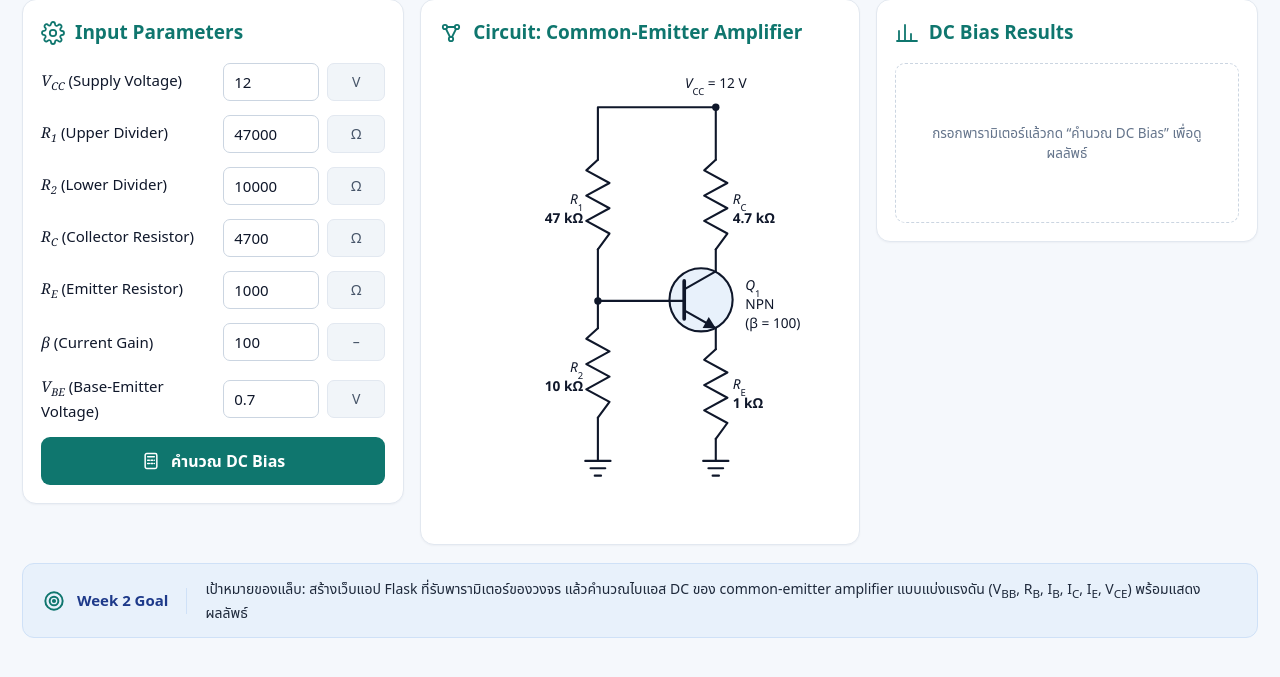
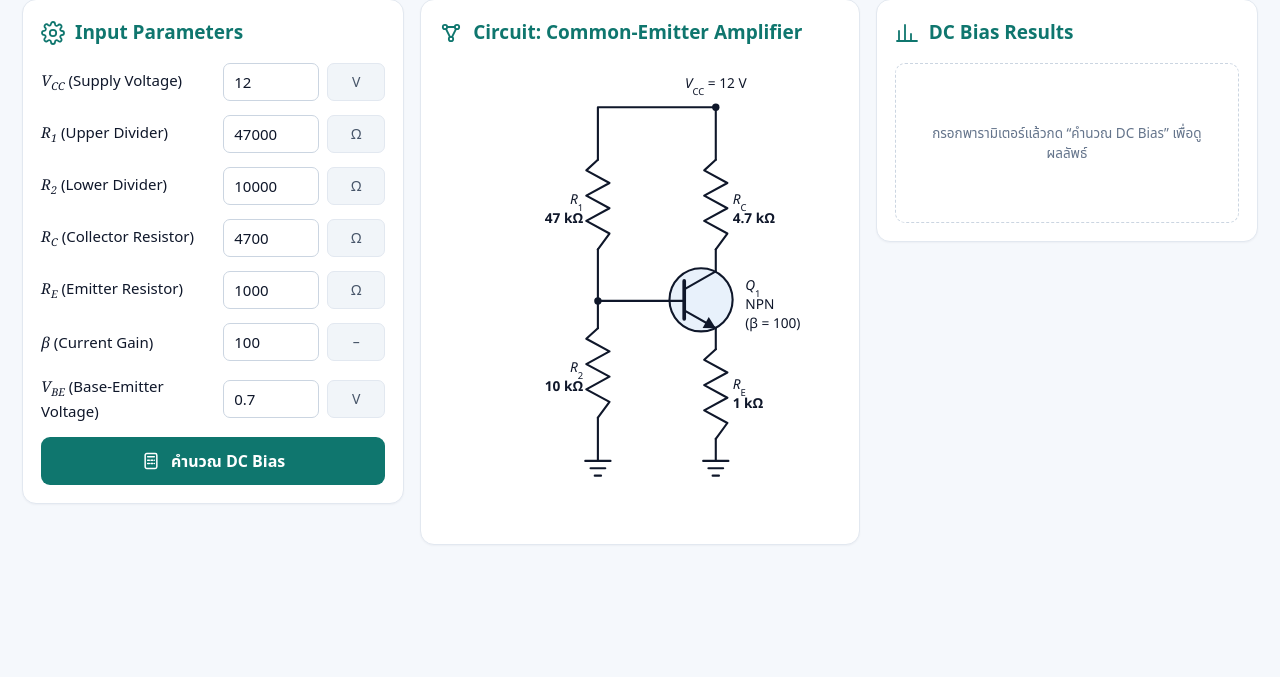
Before and after one commit to mallinipheiyrtha/Gitlab, a Flask app: page / in a window 1280 px wide. Shown: the part 105-782 px from the top of the page. Run offline with Flask 3, Linux system fonts and the light colour scheme.

Commit message:
feat(ui): remove Week 2 Goal footer bar

```diff
--- a/bjt_bias/templates/index.html
+++ b/bjt_bias/templates/index.html
@@ -232,30 +232,6 @@
         .check-box[data-state="agrees"] .state { color: var(--ok-ink); }
         .check-box[data-state="disagrees"] .state { color: var(--warn-ink); }
 
-        /* --- Goal bar --- */
-        .goal-bar {
-            display: flex;
-            align-items: center;
-            gap: 18px;
-            margin-top: 18px;
-            padding: 14px 18px;
-            background: var(--blue-soft);
-            border: 1px solid var(--blue-border);
-            border-radius: 12px;
-        }
-        .goal-label {
-            display: flex;
-            align-items: center;
-            gap: 10px;
-            padding-right: 18px;
-            border-right: 1px solid var(--blue-border);
-            color: var(--blue-ink);
-            font-weight: 700;
-            white-space: nowrap;
-        }
-        .goal-label svg { width: 26px; height: 26px; color: var(--teal); }
-        .goal-bar p { margin: 0; font-size: 14px; color: #1e293b; }
-
         /* --- Responsive --- */
         @media (max-width: 1100px) {
             .grid { grid-template-columns: 1fr; }
@@ -265,8 +241,6 @@
             .topbar { flex-wrap: wrap; }
             .topbar h1 { font-size: 24px; }
             .course-badge { margin-left: 0; max-width: none; }
-            .goal-bar { flex-direction: column; align-items: flex-start; }
-            .goal-label { border-right: none; padding-right: 0; }
         }
     </style>
 </head>
@@ -523,21 +497,6 @@
             </section>
             {% endif %}
         </main>
-
-        <footer class="goal-bar">
-            <div class="goal-label">
-                <svg viewBox="0 0 24 24" fill="none" stroke="currentColor" stroke-width="1.8"
-                     stroke-linecap="round" stroke-linejoin="round" aria-hidden="true">
-                    <circle cx="12" cy="12" r="8"></circle>
-                    <circle cx="12" cy="12" r="4"></circle>
-                    <circle cx="12" cy="12" r="1"></circle>
-                </svg>
-                Week 2 Goal
-            </div>
-            <p>เป้าหมายของแล็บ: สร้างเว็บแอป Flask ที่รับพารามิเตอร์ของวงจร แล้วคำนวณไบแอส DC
-               ของ common-emitter amplifier แบบแบ่งแรงดัน (V<sub>BB</sub>, R<sub>B</sub>,
-               I<sub>B</sub>, I<sub>C</sub>, I<sub>E</sub>, V<sub>CE</sub>) พร้อมแสดงผลลัพธ์</p>
-        </footer>
     </div>
 </body>
 </html>
--- a/test_flask.py
+++ b/test_flask.py
@@ -97,7 +97,7 @@ def test_get_layout_sections():
     assert "ENG29 2121" in html
     assert "Input Parameters" in html
     assert "Circuit: Common-Emitter Amplifier" in html
-    assert "Week 2 Goal" in html
+    assert "Week 2 Goal" not in html  # แถบเป้าหมายถูกเอาออกตามที่ผู้ใช้ขอ
 
 
 def test_post_invalid_r1_shows_error_and_keeps_value():
```
